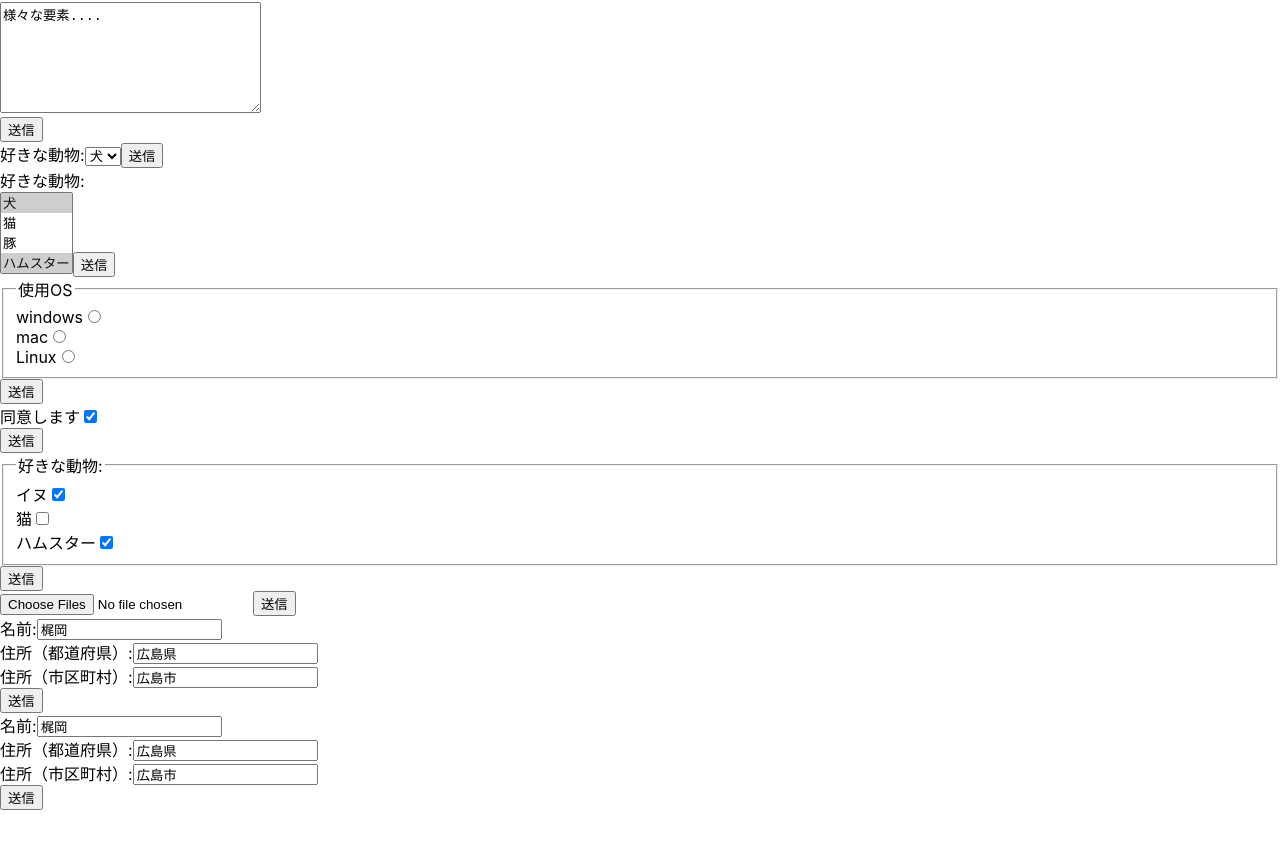
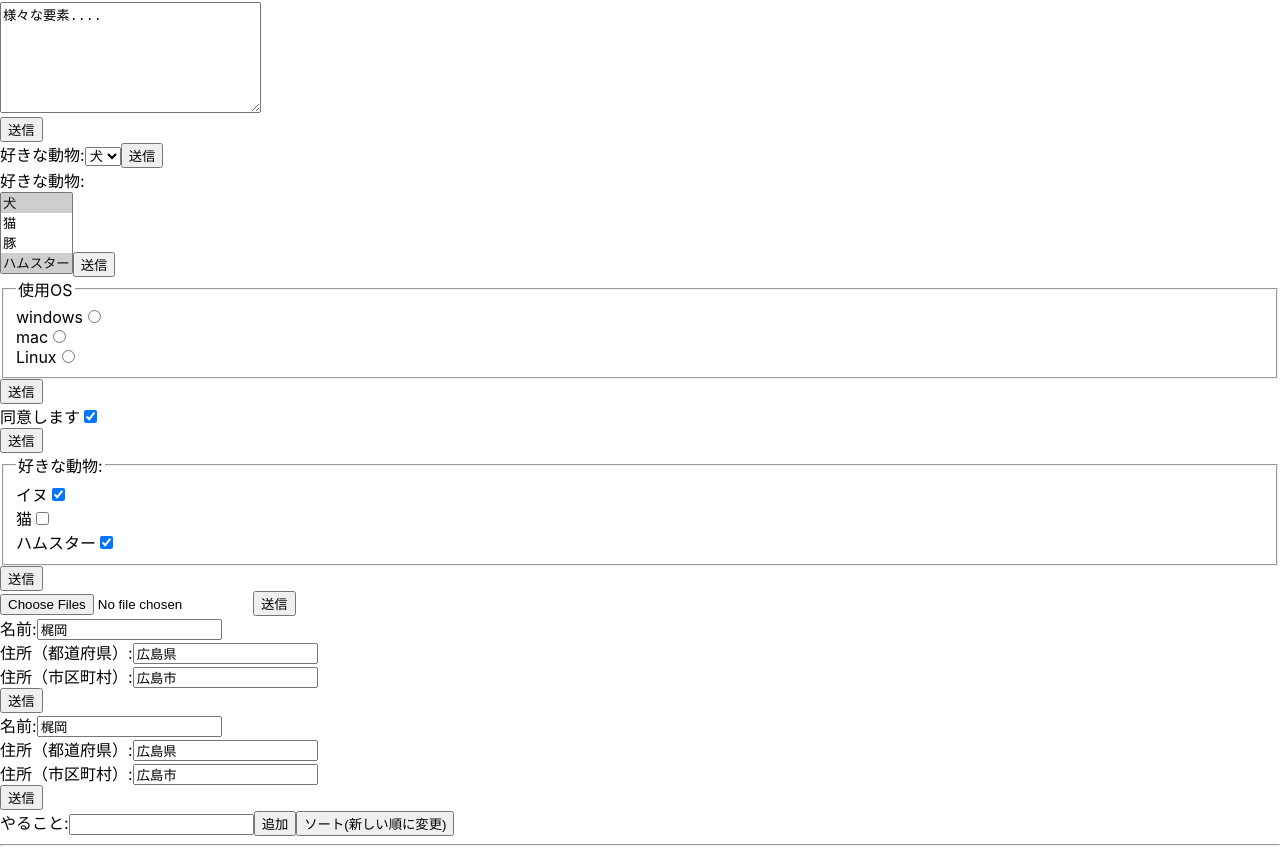
Before and after one commit to shunmakk/basic-react-pratice, a React (Create React App) app: page / in a window 1280 px wide. Shown: the part 226-1088 px from the top of the page. Before the commit the page ends 1036 px from the top, so only its background shows below. Built offline with nearby package versions, Linux system fonts and the light colour scheme.

Commit message:
更新　削除　並び替え機能があるtodoリストを削除

```diff
--- /dev/null
+++ b/src/Components/StateTodo.css
@@ -0,0 +1,3 @@
+.done{
+    text-decoration: line-through;
+}
--- a/src/Components/StateTodo.js
+++ b/src/Components/StateTodo.js
@@ -0,0 +1,97 @@
+import React, { useState } from 'react';
+import './StateTodo.css'
+
+// Todo項目のidの最大値
+let maxId = 0;
+const StateTodo = () => {
+  // 入力値(title), Todoリスト(todo)をstateで管理
+  const [title, setTitle] = useState('');
+  const [todo, setTodo] = useState([]);
+
+  //次のソート方向（降順であればtrue）
+  const [desc,setDesc]= useState(true);
+
+  // テキストボックスの入力をstateに反映
+  const handleChangeTitle = e => {
+    setTitle(e.target.value);
+  };
+
+  const handleClick = () => {
+    // 新規のTodoを追加
+    setTodo([
+      ...todo,
+      {
+        id: ++maxId, // id値
+        title, // Todo本体
+        created: new Date(), // 作成日時
+        isDone: false // 実行済みか
+      }
+    ]);
+  };
+
+  //配列の更新　　Todoの済チェック
+  const handleDone = e => {
+      //todoを配列を走査し,id値が等しいものを検索
+      setTodo(todo.map(item => {
+         if(item.id === Number(e.target.dataset.id)){
+             return{
+              ...item,
+              isDone: true
+             };
+         } else {
+            return  item;
+         }
+      }));
+  };
+
+  //配列の削除
+  const handleRemove = e => {
+   setTodo(todo.filter(item =>
+    //id値が一致しない要素を残す事で、削除ボタンが押されてた項目でけ消す
+    item.id !== Number(e.target.dataset.id)
+   ));
+  };
+
+
+  //ソート　（配列の並び替え）
+  const handleSort = e => {
+    //既存のリストを複製の上でソート
+    const sorted = [...todo];
+    sorted.sort((m ,n) => {
+        //desc値に応じて昇順降順を決定
+        if(desc){
+            return  n.created.getTime() -  m.created.getTime();
+        }else{
+            return  m.created.getTime()  -  n.created.getTime();
+        }
+    });
+    //desc値を反転
+    setDesc(d => !d);
+    //ソート済みのリストをリセット
+    setTodo(sorted);
+  };
+
+
+
+  return (
+    <div>
+      <label>
+        やること:
+        <input type="text" name="title" value={title} onChange={handleChangeTitle} />
+      </label>
+      <button type="button" onClick={handleClick}>追加</button>
+      <button type="button" onClick={handleSort}>ソート({desc ? `新しい順に変更` :`古い順に変更`})</button>
+      <hr />
+      <ul>
+        {todo.map(item => (
+          <li key={item.id} className={item.isDone ? 'done' : ''}>{item.title}
+        <button type="button" onClick={handleDone} data-id={item.id}>済</button>
+        <button type='button' onClick={handleRemove} data-id={item.id}>削除</button>
+          </li>
+        ))}
+      </ul>
+    </div>
+  );
+};
+
+export default StateTodo;
--- a/src/index.js
+++ b/src/index.js
@@ -14,6 +14,7 @@ import FormCheckMulti from './Components/FormCheckMulti';
 import FormFile from './Components/FormFile';
 import StateNest from './Components/StateNest';
 import StateNestImmer from './Components/StateNestImmer';
+import StateTodo from './Components/StateTodo';
 
 
 const root = ReactDOM.createRoot(document.getElementById('root'));
@@ -35,6 +36,7 @@ root.render(
     <StateNest/>
     <StateNestImmer/>
     {/* 配列の更新 */}
+    <StateTodo/>
 
 
   </React.StrictMode>
```
